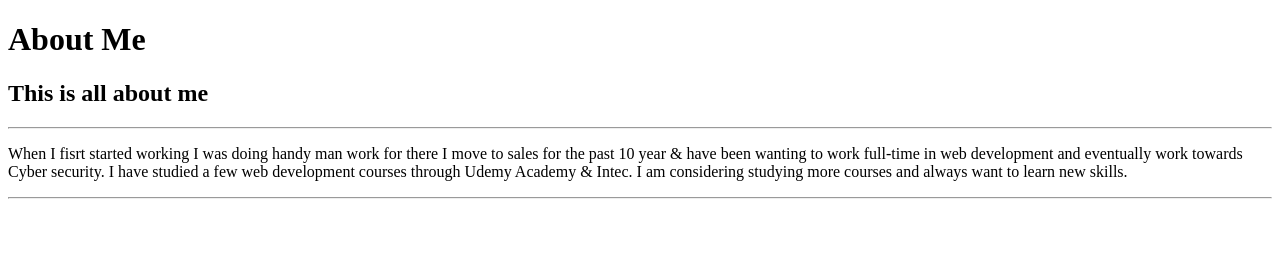
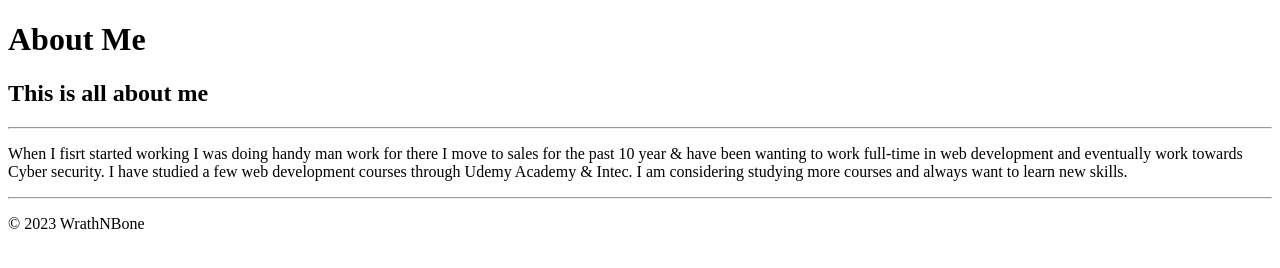
Before and after one commit to Kirito-P/html-Philip-protfolio, a plain HTML site: page public/about.html in a window 1280 px wide. Drawn offline with Linux system fonts and the light colour scheme.

Commit message:
Add files via upload

```diff
--- a/public/about.html
+++ b/public/about.html
@@ -14,5 +14,8 @@
   eventually work towards Cyber security. I have studied a few web development courses through
   Udemy Academy & Intec. I am considering studying more courses and always want to learn new skills.</p>
   <hr>
+  <footer>
+    <p>© 2023 WrathNBone</p>
+</footer>
 </body>
 </html>
```
Also changed, not shown: index.html (+4 -1 lines).
